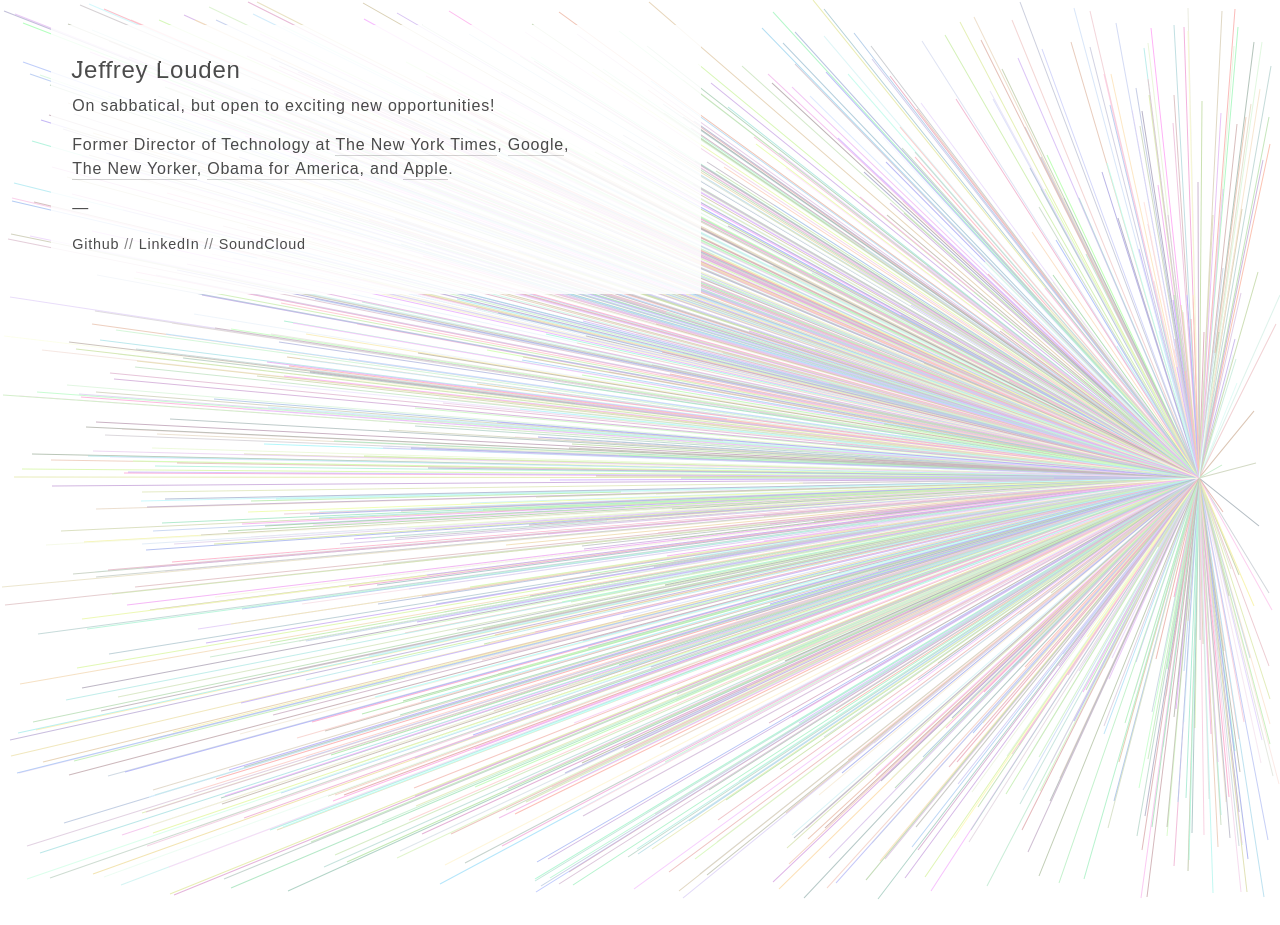
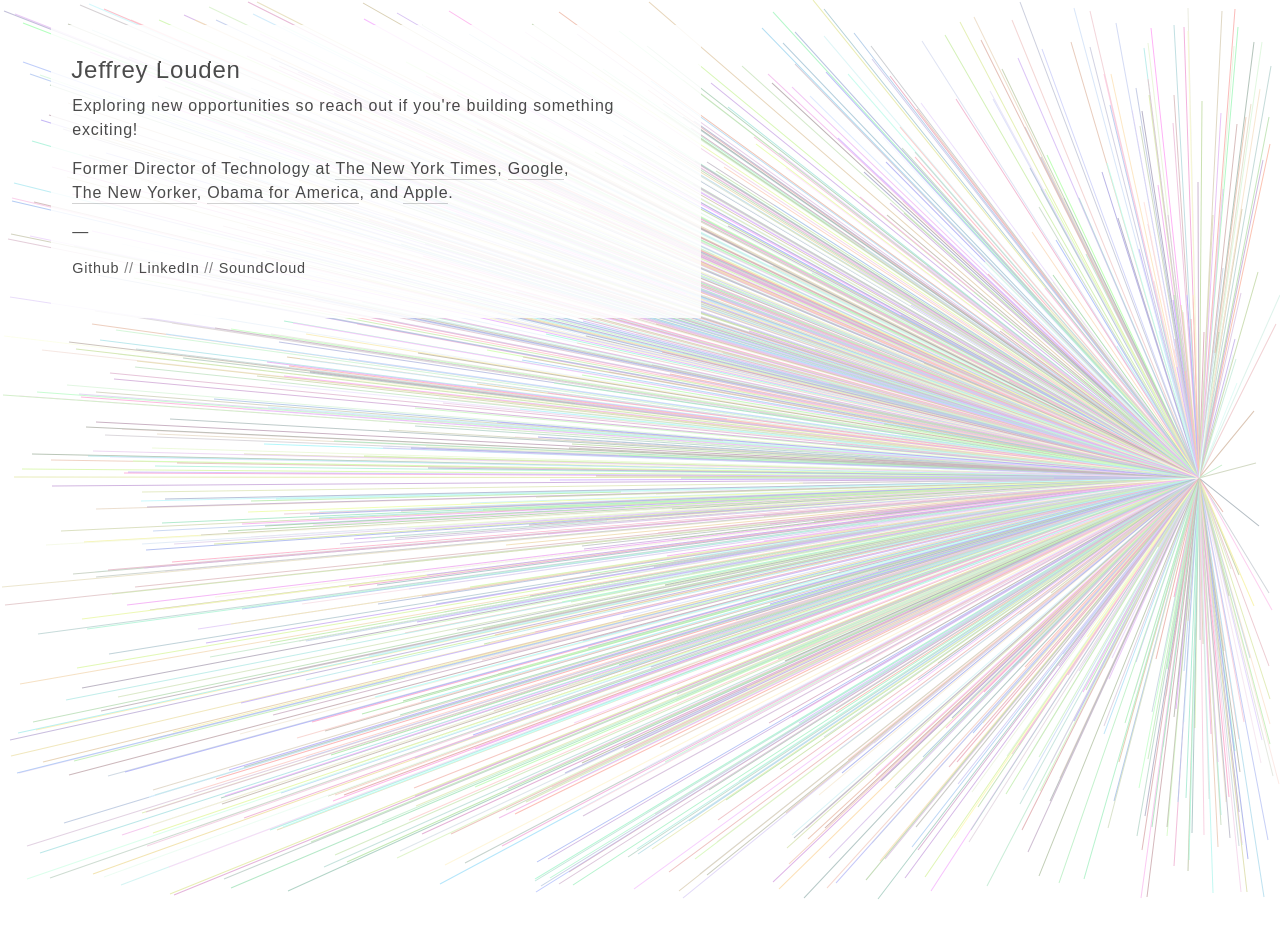
Before and after one commit to jeffreylouden/jeffreylouden.github.com, a Jekyll site: the page built from index.html, in a window 1280 px wide. Built offline with Jekyll 4.4.1, drawn with Linux system fonts in a browser that asks for light colours; some web fonts are replaced.

Commit message:
Update index.yml

```diff
--- a/_data/index.yml
+++ b/_data/index.yml
@@ -1,2 +1,2 @@
 header: "Jeffrey Louden"
-description: "<p class=\"exploring\">On sabbatical, but open to exciting new opportunities!</p><p>Former Director of Technology at <a href=\"https://www.nytimes.com\">The&nbsp;New&nbsp;York&nbsp;Times</a>, <a href=\"https://www.google.com\">Google</a>, <a href=\"http://www.newyorker.com\">The&nbsp;New&nbsp;Yorker</a>, <a href=\"https://barackobama.com/\">Obama&nbsp;for&nbsp;America</a>, and <a href=\"https://www.apple.com\">Apple</a>.</p>"
+description: "<p class=\"exploring\">Exploring new opportunities so reach out if you're building something exciting!</p><p>Former Director of Technology at <a href=\"https://www.nytimes.com\">The&nbsp;New&nbsp;York&nbsp;Times</a>, <a href=\"https://www.google.com\">Google</a>, <a href=\"http://www.newyorker.com\">The&nbsp;New&nbsp;Yorker</a>, <a href=\"https://barackobama.com/\">Obama&nbsp;for&nbsp;America</a>, and <a href=\"https://www.apple.com\">Apple</a>.</p>"
```
